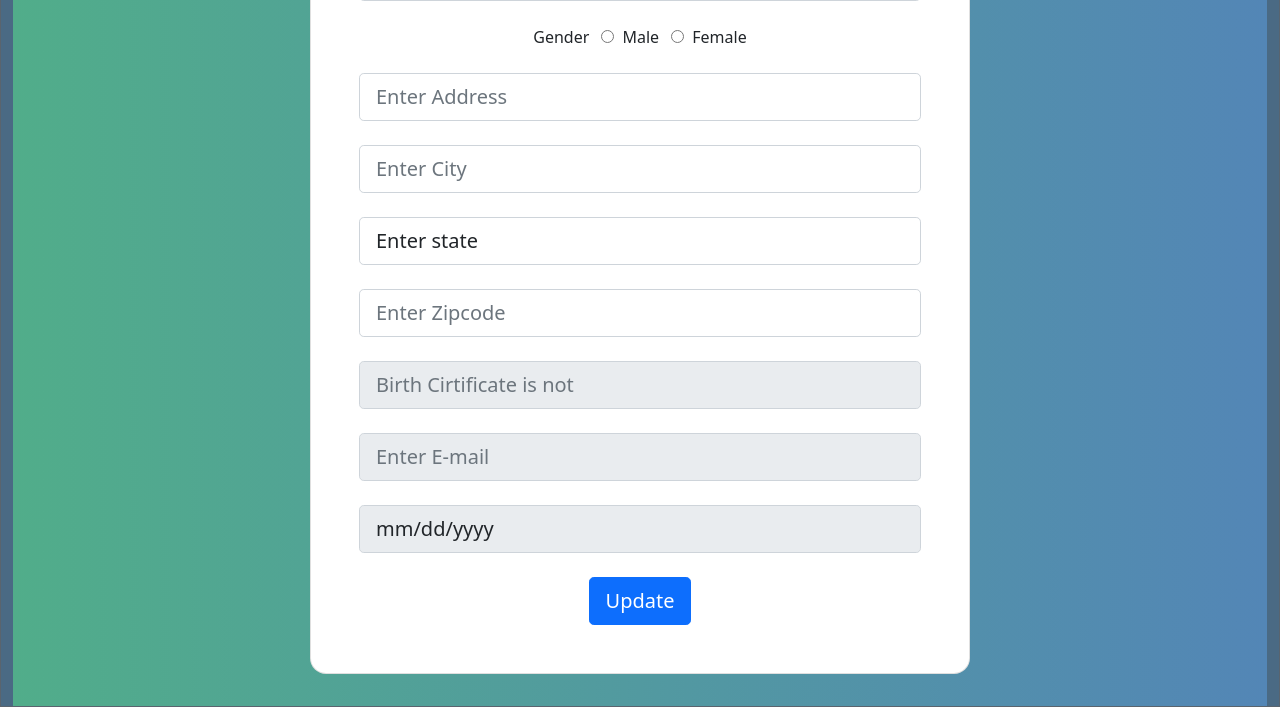
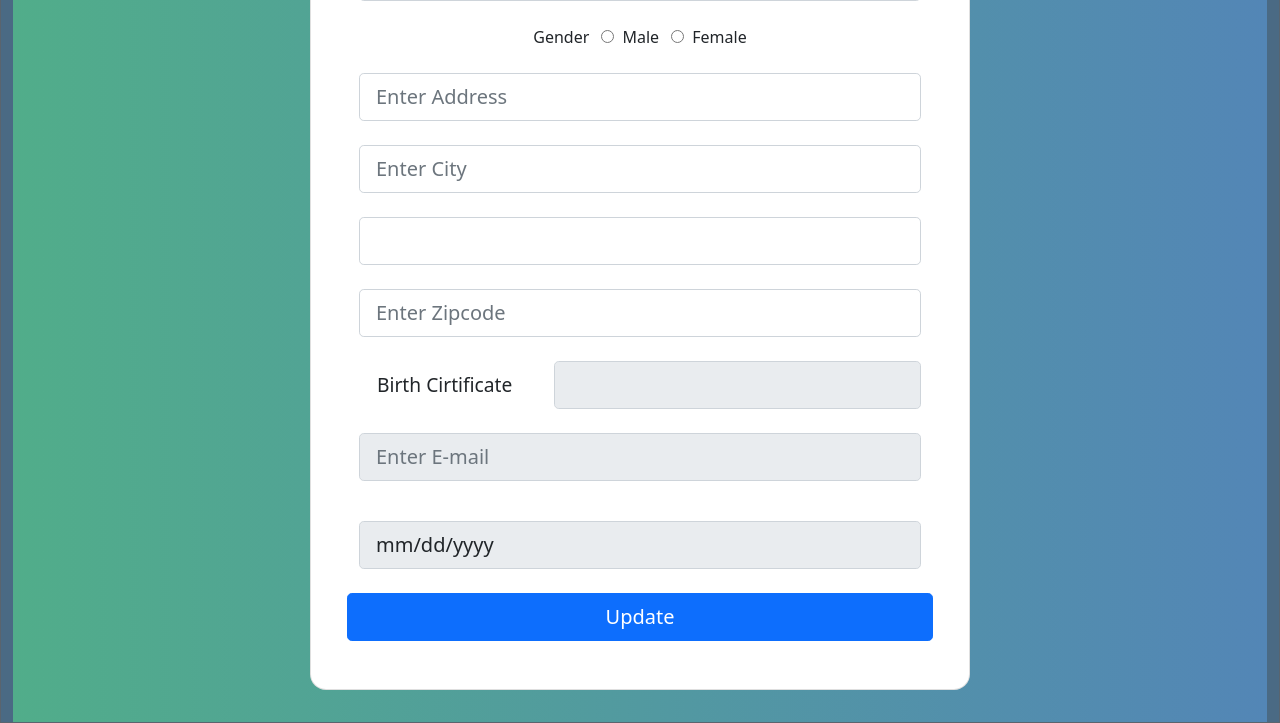
Before and after one commit to JanviParmar7/Python-Assignment, a Flask app: template templates/customeredit.html in a window 1280 px wide. Shown: the part 939-1662 px from the top of the page. Run offline with Flask 2, Linux system fonts and the light colour scheme; the template is opened without the code that fills it, so the values that code supplies are empty; some libraries are stand-ins or nearby versions.

Commit message:
Changes in Designing of templates

```diff
--- a/templates/customeredit.html
+++ b/templates/customeredit.html
@@ -92,7 +92,13 @@
                             <div class="form-outline mb-4">
                                 <select type="text" id="statee" class="form-control form-control-lg" name="state"
                                     value="{{account[9] or '' }}">
-                                    <option value="" selected>Enter state</option>
+                                    <option value="" selected>
+                                        {% if account[9] != None %}
+                                            {{account[9] or '' }}
+                                        {% else %}
+                                            Select State
+                                        {% endif %}
+                                    </option>
                                     <option value="Andhra Pradesh">Andhra Pradesh</option>
                                     <option value="Arunachal Pradesh">Arunachal Pradesh</option>
                                     <option value="Assam">Assam</option>
@@ -132,9 +138,17 @@
                                     placeholder="Enter Zipcode" value="{{account[10] or '' }}" />
                                 <p id="zicode" class="error"></p>
                             </div>
-                            <div class="form-outline mb-4">
-                                <input type="text" id="fileupload" class="form-control form-control-lg"
-                                    class="form-control" autocomplete="off" name="file" value="{{account[12] or '' }}" placeholder="Birth Cirtificate is not" readonly/>
+                            <div class="row">
+                                <div id="hint" class="col-lg-4">Birth Cirtificate</div>
+                                <div class="col-lg-8">
+                                <div class="form-outline mb-4">
+                                    {% if account[12] != None %}
+                                        <a href="{{ url_for('static', filename='file/' + account[12] or '')}}" class="form-control form-control-lg" readonly>
+                                        {{account[12] or '' }}</a>
+                                    {% else %}
+                                    <input type="text" class="form-control form-control-lg" placeholder="No Birth Cirtificate Attach" readonly>
+                                    {% endif %}
+                                </div>
                             </div>
                             <div class="form-outline mb-4">
                                 <input type="text" id="email" class="form-control form-control-lg" name="email"
```
Also changed, not shown: templates/customersideedit.html (+9 -3 lines).
